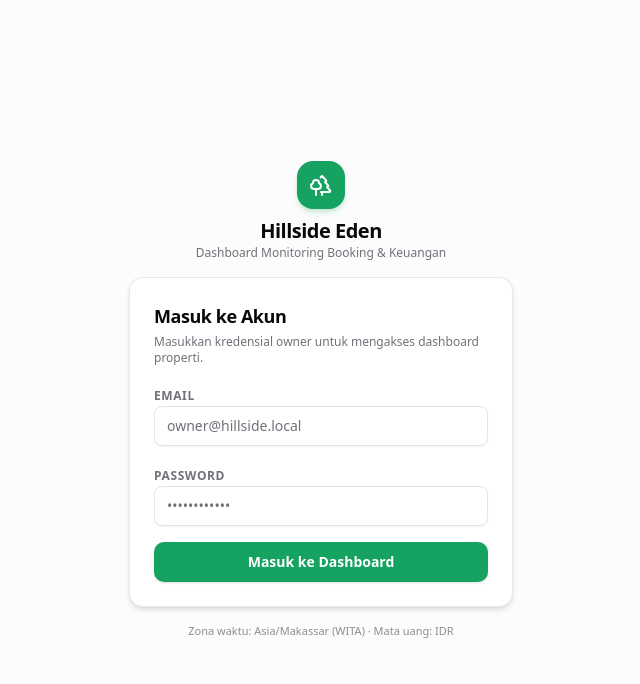
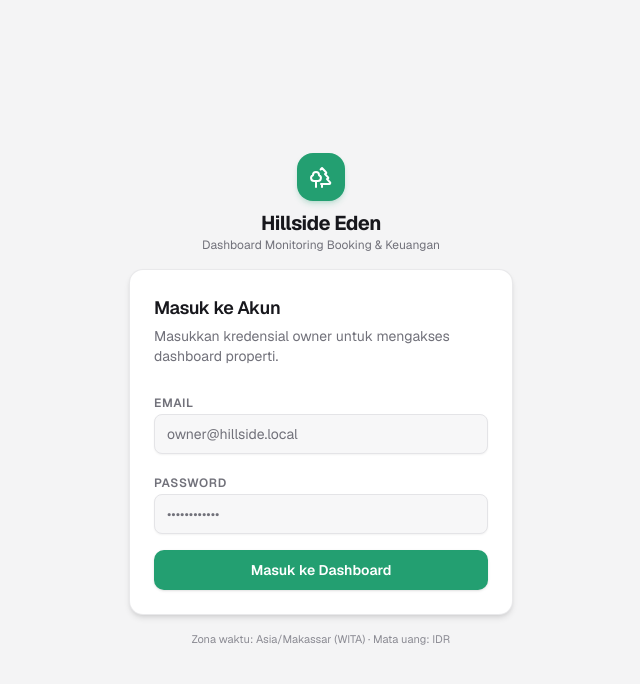
Before and after one commit to ardanov96/hillside-eden, a Next.js app: page /login in a window 1280 px wide. Shown: the top 684 px of the page, without its empty margins (319-959 px from the left). Built offline with nearby package versions, Linux system fonts and the light colour scheme; no server answers.

Commit message:
fix(ui): perbaiki layout fixed sidebar dan kontras token shadcn

```diff
--- a/src/app/globals.css
+++ b/src/app/globals.css
@@ -2,68 +2,70 @@
 
 @layer base {
   :root {
-    --background: hsl(0 0% 100%);
-    --foreground: hsl(240 10% 3.9%);
-    --card: hsl(0 0% 100%);
-    --card-foreground: hsl(240 10% 3.9%);
+    --background: hsl(240 5% 97%); /* Soft gray background canvas for depth */
+    --foreground: hsl(240 10% 10%);
+    --card: hsl(0 0% 100%); /* Pure white cards for crisp contrast */
+    --card-foreground: hsl(240 10% 10%);
     --popover: hsl(0 0% 100%);
-    --popover-foreground: hsl(240 10% 3.9%);
-    --primary: hsl(152 76% 36%); /* Hillside Green: Emerald */
+    --popover-foreground: hsl(240 10% 10%);
+    --primary: hsl(158 64% 38%); /* Hillside Eden Emerald */
     --primary-foreground: hsl(0 0% 100%);
-    --secondary: hsl(240 4.8% 95.9%);
-    --secondary-foreground: hsl(240 5.9% 10%);
-    --muted: hsl(240 4.8% 95.9%);
-    --muted-foreground: hsl(240 3.8% 46.1%);
-    --accent: hsl(152 50% 95%);
-    --accent-foreground: hsl(152 76% 25%);
-    --destructive: hsl(0 84.2% 60.2%);
+    --secondary: hsl(240 5% 93%);
+    --secondary-foreground: hsl(240 10% 10%);
+    --muted: hsl(240 5% 93%);
+    --muted-foreground: hsl(240 4% 46%);
+    --accent: hsl(158 60% 95%);
+    --accent-foreground: hsl(158 64% 28%);
+    --destructive: hsl(0 84% 60%);
     --destructive-foreground: hsl(0 0% 98%);
-    --border: hsl(240 5.9% 90%);
-    --input: hsl(240 5.9% 90%);
-    --ring: hsl(152 76% 36%);
+    --border: hsl(240 6% 90%);
+    --input: hsl(240 6% 90%);
+    --ring: hsl(158 64% 38%);
     --radius: 0.625rem;
-    --sidebar-background: hsl(0 0% 98.5%);
-    --sidebar-foreground: hsl(240 5.3% 26.1%);
-    --sidebar-primary: hsl(152 76% 36%);
+    --sidebar-background: hsl(0 0% 100%);
+    --sidebar-foreground: hsl(240 10% 15%);
+    --sidebar-primary: hsl(158 64% 38%);
     --sidebar-primary-foreground: hsl(0 0% 100%);
-    --sidebar-accent: hsl(240 4.8% 94%);
-    --sidebar-accent-foreground: hsl(240 5.9% 10%);
-    --sidebar-border: hsl(240 5.9% 90%);
-    --sidebar-ring: hsl(152 76% 36%);
+    --sidebar-accent: hsl(158 50% 96%);
+    --sidebar-accent-foreground: hsl(158 64% 28%);
+    --sidebar-border: hsl(240 6% 90%);
+    --sidebar-ring: hsl(158 64% 38%);
   }
 
   .dark {
-    --background: hsl(240 10% 3.9%);
+    --background: hsl(240 10% 4%);
     --foreground: hsl(0 0% 98%);
-    --card: hsl(240 10% 5%);
+    --card: hsl(240 10% 7%);
     --card-foreground: hsl(0 0% 98%);
-    --popover: hsl(240 10% 5%);
+    --popover: hsl(240 10% 7%);
     --popover-foreground: hsl(0 0% 98%);
-    --primary: hsl(152 70% 45%);
+    --primary: hsl(158 60% 46%);
     --primary-foreground: hsl(0 0% 100%);
-    --secondary: hsl(240 3.7% 15.9%);
+    --secondary: hsl(240 4% 16%);
     --secondary-foreground: hsl(0 0% 98%);
-    --muted: hsl(240 3.7% 15.9%);
-    --muted-foreground: hsl(240 5% 64.9%);
-    --accent: hsl(152 40% 15%);
-    --accent-foreground: hsl(152 70% 80%);
-    --destructive: hsl(0 62.8% 30.6%);
+    --muted: hsl(240 4% 16%);
+    --muted-foreground: hsl(240 5% 65%);
+    --accent: hsl(158 40% 16%);
+    --accent-foreground: hsl(158 60% 82%);
+    --destructive: hsl(0 63% 31%);
     --destructive-foreground: hsl(0 0% 98%);
-    --border: hsl(240 3.7% 15.9%);
-    --input: hsl(240 3.7% 15.9%);
-    --ring: hsl(152 70% 45%);
-    --sidebar-background: hsl(240 10% 4.5%);
-    --sidebar-foreground: hsl(240 4.8% 95.9%);
-    --sidebar-primary: hsl(152 70% 45%);
+    --border: hsl(240 4% 18%);
+    --input: hsl(240 4% 18%);
+    --ring: hsl(158 60% 46%);
+    --sidebar-background: hsl(240 10% 6%);
+    --sidebar-foreground: hsl(240 5% 96%);
+    --sidebar-primary: hsl(158 60% 46%);
     --sidebar-primary-foreground: hsl(0 0% 100%);
-    --sidebar-accent: hsl(240 3.7% 14%);
-    --sidebar-accent-foreground: hsl(240 4.8% 95.9%);
-    --sidebar-border: hsl(240 3.7% 15.9%);
-    --sidebar-ring: hsl(152 70% 45%);
+    --sidebar-accent: hsl(240 4% 14%);
+    --sidebar-accent-foreground: hsl(240 5% 96%);
+    --sidebar-border: hsl(240 4% 18%);
+    --sidebar-ring: hsl(158 60% 46%);
   }
 }
 
 @theme inline {
+  --font-sans: var(--font-geist-sans);
+  --font-mono: var(--font-geist-mono);
   --color-background: var(--background);
   --color-foreground: var(--foreground);
   --color-card: var(--card);
@@ -100,6 +102,14 @@
 body {
   background-color: var(--background);
   color: var(--foreground);
+  font-family:
+    var(--font-sans),
+    system-ui,
+    -apple-system,
+    BlinkMacSystemFont,
+    "Segoe UI",
+    Roboto,
+    sans-serif;
   font-feature-settings:
     "rlig" 1,
     "calt" 1;
--- a/src/components/layout/nav-list.tsx
+++ b/src/components/layout/nav-list.tsx
@@ -43,8 +43,8 @@ export function NavList() {
   const globalQs = globalFilterQueryString(selection);
 
   return (
-    <nav aria-label="Navigasi utama" className="flex flex-col gap-1.5 py-2">
-      <div className="px-3 pb-2 text-[11px] font-semibold uppercase tracking-wider text-muted-foreground/80">
+    <nav aria-label="Navigasi utama" className="flex flex-col gap-1">
+      <div className="px-3 pb-2 text-[10px] font-bold uppercase tracking-wider text-muted-foreground/70">
         Menu Utama
       </div>
       {NAV_ITEMS.map((item: NavItem) => {
@@ -56,15 +56,15 @@ export function NavList() {
               key={item.href}
               aria-disabled="true"
               title={`Segera hadir${item.ticket ? ` (${item.ticket})` : ""}`}
-              className="group flex items-center justify-between gap-3 rounded-lg px-3 py-2 text-sm font-medium text-muted-foreground/50 transition-colors"
+              className="flex items-center justify-between gap-3 rounded-lg px-3 py-2 text-xs font-medium text-muted-foreground/45 transition-colors cursor-not-allowed select-none"
             >
-              <div className="flex items-center gap-3">
-                <Icon className="h-4 w-4 shrink-0 text-muted-foreground/40" />
+              <div className="flex items-center gap-2.5">
+                <Icon className="h-4 w-4 shrink-0 text-muted-foreground/35" />
                 <span>{item.label}</span>
               </div>
               <Badge
                 variant="outline"
-                className="h-4 border-dashed px-1.5 text-[9px] font-semibold uppercase tracking-wider text-muted-foreground/60"
+                className="h-4 border-dashed px-1.5 text-[9px] font-medium uppercase tracking-wider text-muted-foreground/50"
               >
                 Segera
               </Badge>
@@ -82,23 +82,25 @@ export function NavList() {
             href={`${item.href}${globalQs}`}
             aria-current={isActive ? "page" : undefined}
             className={cn(
-              "group flex items-center justify-between gap-3 rounded-lg px-3 py-2 text-sm font-medium transition-all duration-150",
+              "group flex items-center justify-between gap-3 rounded-lg px-3 py-2 text-xs font-medium transition-all duration-150",
               isActive
-                ? "bg-primary/10 text-primary font-semibold shadow-2xs dark:bg-primary/20"
-                : "text-muted-foreground hover:bg-muted/70 hover:text-foreground",
+                ? "bg-primary text-primary-foreground font-semibold shadow-xs"
+                : "text-foreground hover:bg-muted/70 hover:text-foreground",
             )}
           >
-            <div className="flex items-center gap-3">
+            <div className="flex items-center gap-2.5">
               <Icon
                 className={cn(
                   "h-4 w-4 shrink-0 transition-colors",
-                  isActive ? "text-primary" : "text-muted-foreground group-hover:text-foreground",
+                  isActive
+                    ? "text-primary-foreground"
+                    : "text-muted-foreground group-hover:text-foreground",
                 )}
               />
               <span>{item.label}</span>
             </div>
             {isActive ? (
-              <span className="h-1.5 w-1.5 rounded-full bg-primary" aria-hidden="true" />
+              <span className="h-1.5 w-1.5 rounded-full bg-primary-foreground" aria-hidden="true" />
             ) : null}
           </Link>
         );
--- a/src/components/ui/card.tsx
+++ b/src/components/ui/card.tsx
@@ -6,7 +6,7 @@ const Card = React.forwardRef<HTMLDivElement, React.HTMLAttributes<HTMLDivElemen
     <div
       ref={ref}
       className={cn(
-        "rounded-xl border border-border bg-card text-card-foreground shadow-xs transition-shadow",
+        "rounded-xl border border-border/80 bg-card text-card-foreground shadow-xs transition-all hover:shadow-sm",
         className,
       )}
       {...props}
@@ -17,7 +17,7 @@ Card.displayName = "Card";
 
 const CardHeader = React.forwardRef<HTMLDivElement, React.HTMLAttributes<HTMLDivElement>>(
   ({ className, ...props }, ref) => (
-    <div ref={ref} className={cn("flex flex-col space-y-1.5 p-6", className)} {...props} />
+    <div ref={ref} className={cn("flex flex-col space-y-1.5 p-5 sm:p-6", className)} {...props} />
   ),
 );
 CardHeader.displayName = "CardHeader";
@@ -35,21 +35,29 @@ CardTitle.displayName = "CardTitle";
 
 const CardDescription = React.forwardRef<HTMLDivElement, React.HTMLAttributes<HTMLDivElement>>(
   ({ className, ...props }, ref) => (
-    <div ref={ref} className={cn("text-sm text-muted-foreground", className)} {...props} />
+    <div
+      ref={ref}
+      className={cn("text-xs sm:text-sm text-muted-foreground", className)}
+      {...props}
+    />
   ),
 );
 CardDescription.displayName = "CardDescription";
 
 const CardContent = React.forwardRef<HTMLDivElement, React.HTMLAttributes<HTMLDivElement>>(
   ({ className, ...props }, ref) => (
-    <div ref={ref} className={cn("p-6 pt-0", className)} {...props} />
+    <div ref={ref} className={cn("p-5 pt-0 sm:p-6 sm:pt-0", className)} {...props} />
   ),
 );
 CardContent.displayName = "CardContent";
 
 const CardFooter = React.forwardRef<HTMLDivElement, React.HTMLAttributes<HTMLDivElement>>(
   ({ className, ...props }, ref) => (
-    <div ref={ref} className={cn("flex items-center p-6 pt-0", className)} {...props} />
+    <div
+      ref={ref}
+      className={cn("flex items-center p-5 pt-0 sm:p-6 sm:pt-0", className)}
+      {...props}
+    />
   ),
 );
 CardFooter.displayName = "CardFooter";
```
Also changed, not shown: src/components/layout/app-shell.tsx (+91 -51 lines), src/components/layout/global-filter-bar.tsx (+17 -29 lines).
